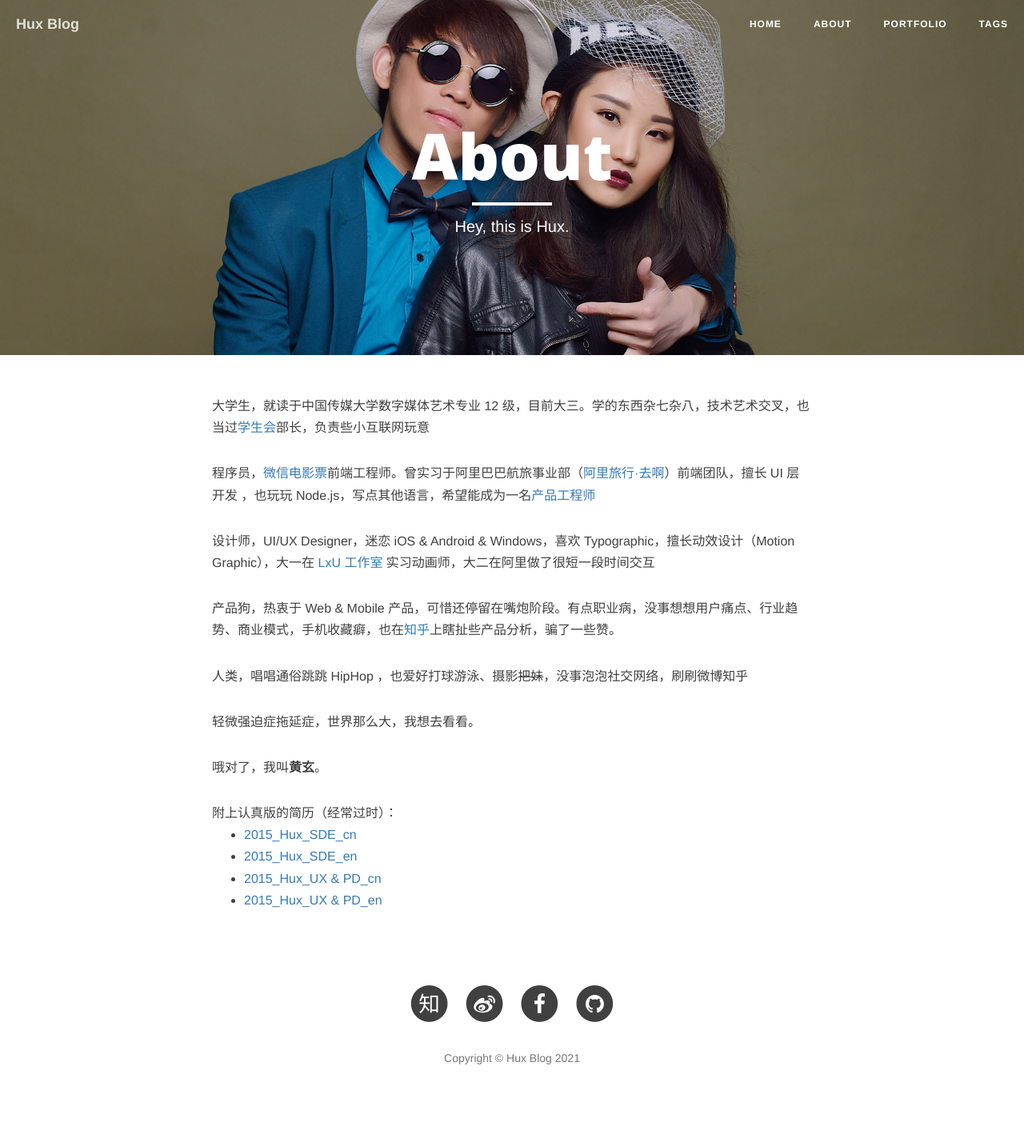
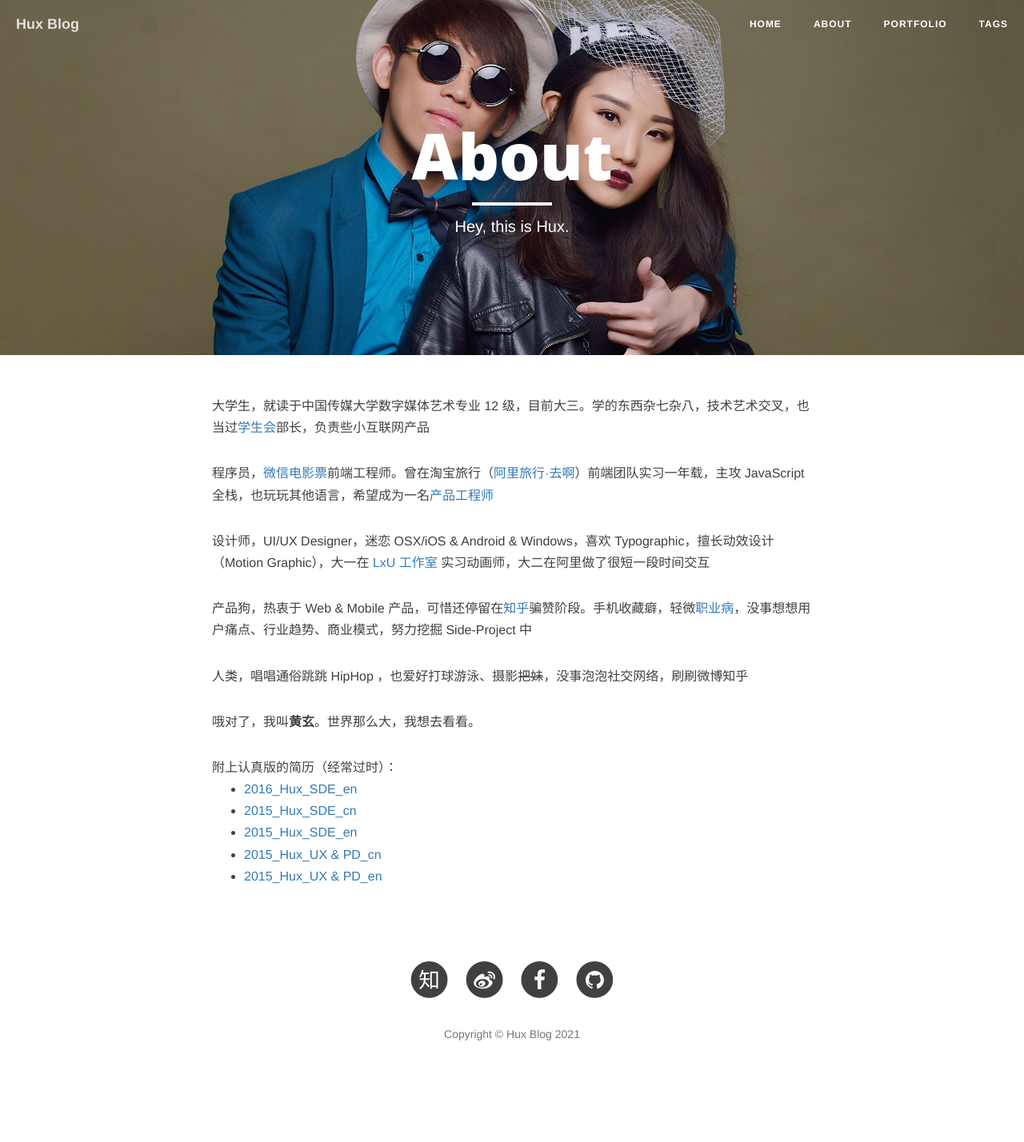
Before and after one commit to q97236143/Huxproh, a Jekyll site: the page built from about.html, in a window 1280 px wide. Shown: the whole page at 80% size. Built offline with Jekyll 4.4.1, drawn with Linux system fonts in a browser that asks for light colours; nearby versions of some CDN libraries; comment, search, counter and statistics services are not loaded; after the commit the page ends 1398 px from its top, so only the background shows below that.

Commit message:
upload CV and update about

```diff
--- a/about.html
+++ b/about.html
@@ -5,25 +5,25 @@ description: "Hey, this is Hux."
 header-img: "img/about-bg.jpg"
 ---
 
-<p>大学生，就读于中国传媒大学数字媒体艺术专业 12 级，目前大三。学的东西杂七杂八，技术艺术交叉，也当过<a href="http://www.cucxsh.cn/" target="_blank">学生会</a>部长，负责些小互联网玩意</p>
+<p>大学生，就读于中国传媒大学数字媒体艺术专业 12 级，目前大三。学的东西杂七杂八，技术艺术交叉，也当过<a href="http://www.cucxsh.cn/" target="_blank">学生会</a>部长，负责些小互联网产品</p>
 
-<p>程序员，<a href="http://m.wepiao.com/index.html">微信电影票</a>前端工程师。曾实习于阿里巴巴航旅事业部（<a href="http://alitrip.com" target="_blank">阿里旅行·去啊</a>）前端团队，擅长 UI 层开发 ，也玩玩 Node.js，写点其他语言，希望能成为一名<a href="http://www.zhihu.com/question/19589966/answer/12550259">产品工程师</a></p>
+<p>程序员，<a href="http://m.wepiao.com/index.html">微信电影票</a>前端工程师。曾在淘宝旅行（<a href="http://alitrip.com" target="_blank">阿里旅行·去啊</a>）前端团队实习一年载，主攻 JavaScript 全栈，也玩玩其他语言，希望成为一名<a href="http://www.zhihu.com/question/19589966/answer/12550259">产品工程师</a></p>
 
-<p>设计师，UI/UX Designer，迷恋 iOS & Android & Windows，喜欢 Typographic，擅长动效设计（Motion Graphic），大一在
+<p>设计师，UI/UX Designer，迷恋 OSX/iOS & Android & Windows，喜欢 Typographic，擅长动效设计（Motion Graphic），大一在
 <a href="http://weibo.com/lxustudio" target="_blank">LxU 工作室</a> 实习动画师，大二在阿里做了很短一段时间交互 </p>
 
-<p>产品狗，热衷于 Web & Mobile 产品，可惜还停留在嘴炮阶段。有点职业病，没事想想用户痛点、行业趋势、商业模式，手机收藏癖，也在<a href="http://www.zhihu.com/people/huxpro">知乎</a>上瞎扯些产品分析，骗了一些赞。</p>
+<p>产品狗，热衷于 Web & Mobile 产品，可惜还停留在<a href="http://www.zhihu.com/people/huxpro">知乎</a>骗赞阶段。手机收藏癖，轻微<a href="/tags/#职业病">职业病</a>，没事想想用户痛点、行业趋势、商业模式，努力挖掘 Side-Project 中</p>
 
 
 <p>人类，唱唱通俗跳跳 HipHop ，也爱好打球游泳、摄影<del>把妹</del>，没事泡泡社交网络，刷刷微博知乎</p>
 
-<p>轻微强迫症拖延症，世界那么大，我想去看看。</p>
 
-<p>哦对了，我叫<b>黄玄</b>。</p>
+<p>哦对了，我叫<b>黄玄</b>。世界那么大，我想去看看。</p>
 
 
 附上认真版的简历（经常过时）：
 <ul class="active-list">
+    <li><a href="{{site.baseUrl}}/attach/2016_Hux_SDE_en.pdf"> 2016_Hux_SDE_en </a></li>
     <li><a href="{{site.baseUrl}}/attach/2015_Hux_SDE_cn.pdf"> 2015_Hux_SDE_cn </a></li>
     <li><a href="{{site.baseUrl}}/attach/2015_Hux_SDE_en.pdf"> 2015_Hux_SDE_en </a></li>
     <li><a href="{{site.baseUrl}}/attach/2015_Hux_UX & PD_cn.pdf"> 2015_Hux_UX & PD_cn </a></li>
```
Also changed, not shown: 1 other file.
